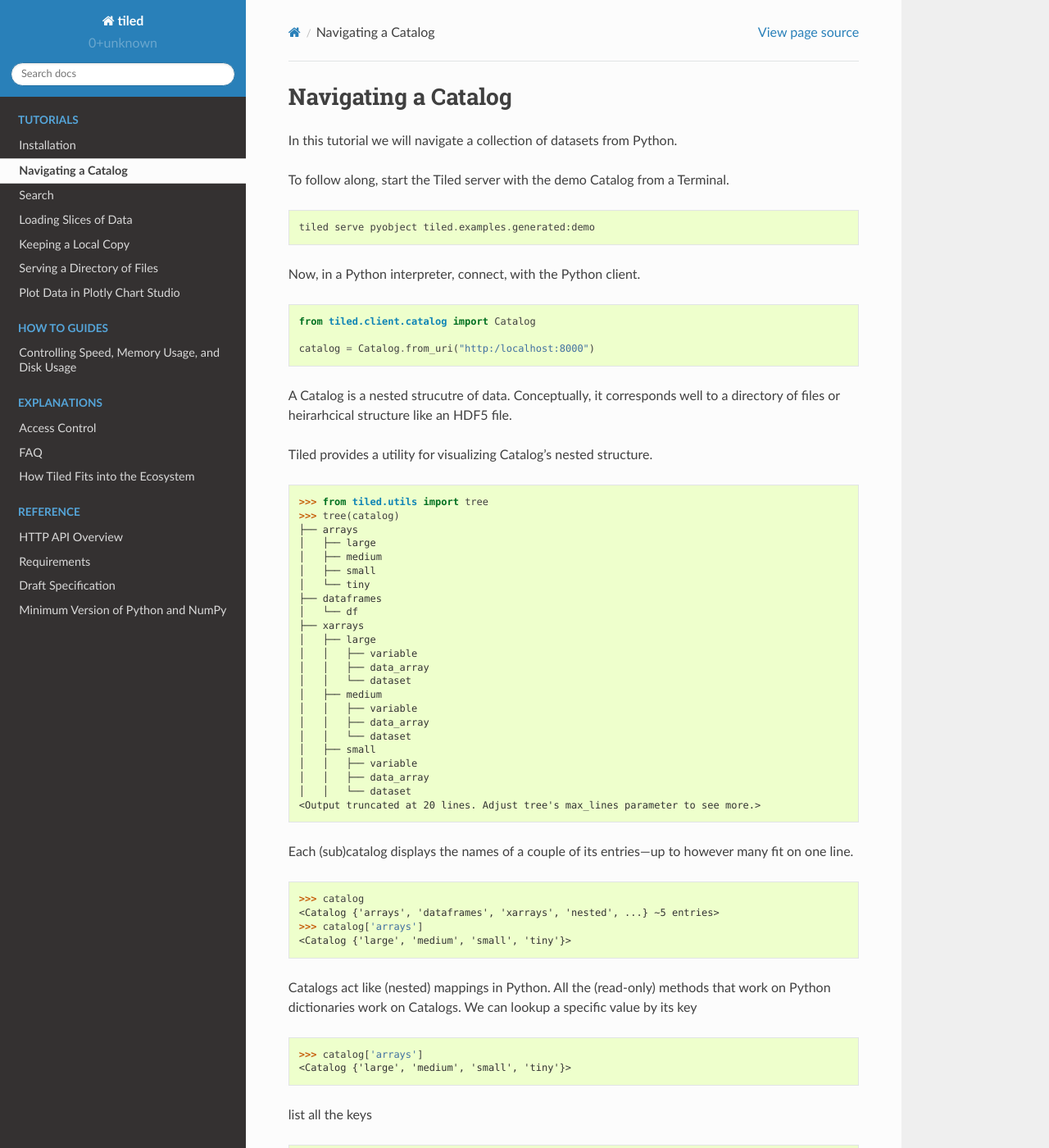
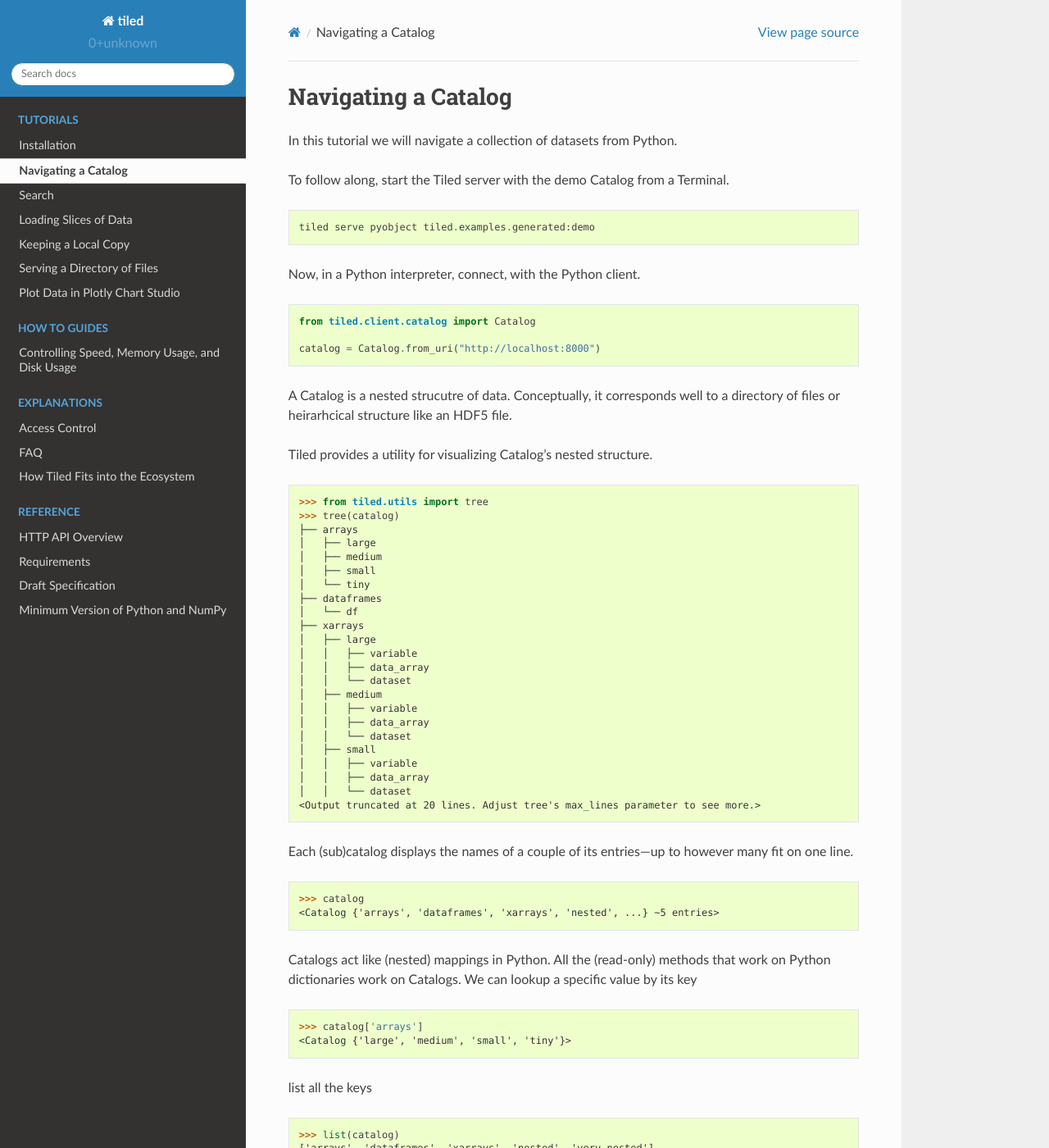
Before and after one commit to bluesky/tiled, a Sphinx documentation site: the page built from docs/source/tutorials/navigation.md, in a window 1280 px wide and 1400 px high. Shown: the whole window at 82% size. Built offline with Sphinx 7.4.7 and the Read the Docs theme 2.0.0, drawn with Linux system fonts in a browser that asks for light colours; pages that are not in the unit, such as notebooks, are missing from menus.

Commit message:
small doc changes (#5)
* small changes

* remove redundent python call, fix url

````diff
--- a/docs/source/tutorials/navigation.md
+++ b/docs/source/tutorials/navigation.md
@@ -54,8 +54,6 @@ however many fit on one line.
 ```python
 >>> catalog
 <Catalog {'arrays', 'dataframes', 'xarrays', 'nested', ...} ~5 entries>
->>> catalog['arrays']
-<Catalog {'large', 'medium', 'small', 'tiny'}>
 ```
 
 Catalogs act like (nested) mappings in Python. All the (read-only) methods
````
Also changed, not shown: other parts of docs/source/tutorials/navigation.md (+1 -1 lines), docs/source/tutorials/serving-files.md (+3 -2 lines).
